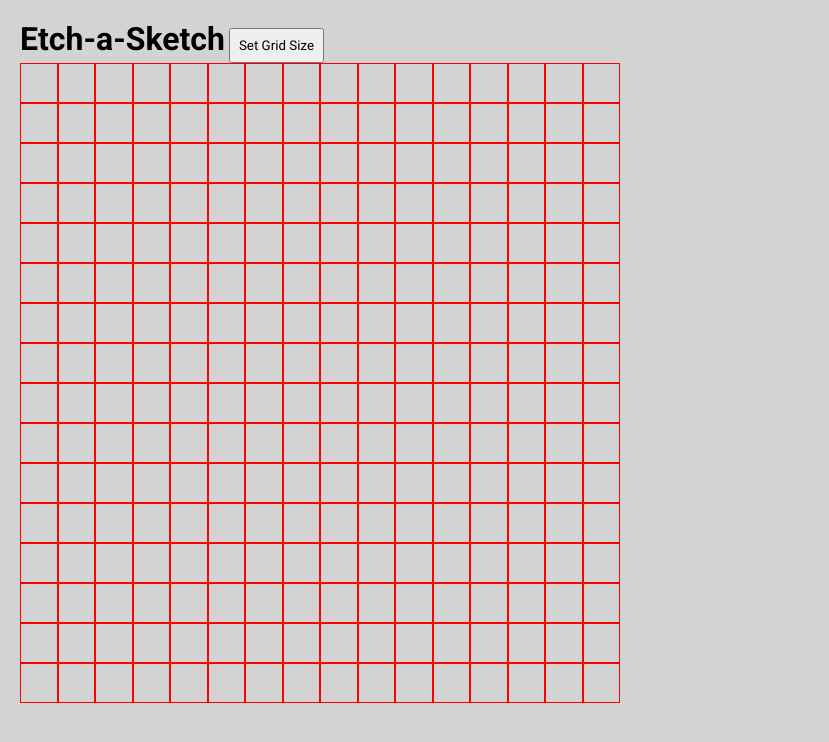
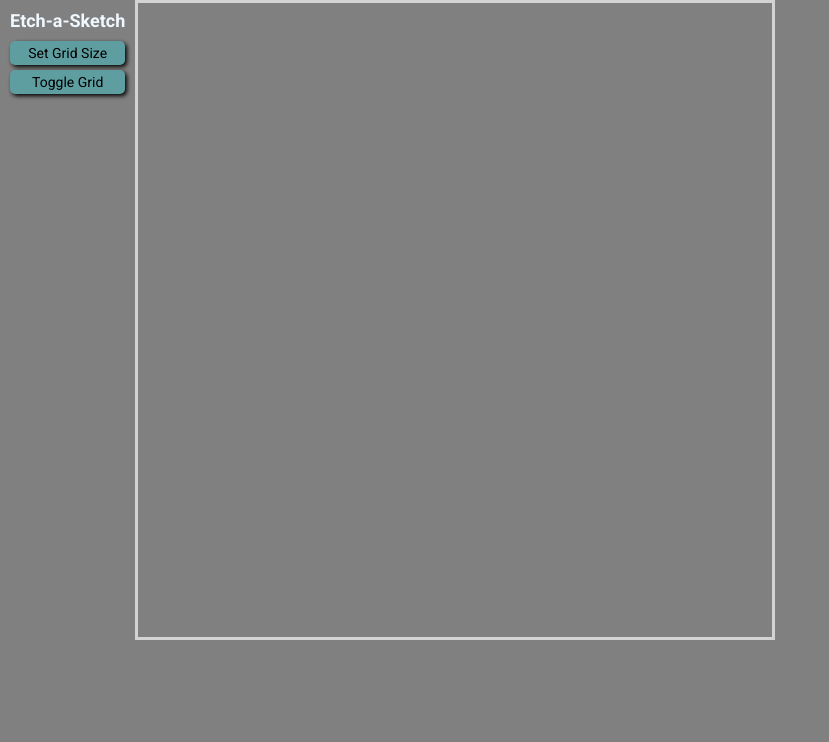
Before and after one commit to Valmord/odin-etchsketch, a plain HTML site: page index.html in a window 1280 px wide. Shown: the whole page, without its empty margins (0-829 px from the left). Drawn offline with Linux system fonts and the light colour scheme.

Commit message:
Created show grid button and added button formatting

```diff
--- a/index.html
+++ b/index.html
@@ -8,16 +8,13 @@
     <script src="./script/code.js" defer></script>
 </head>
 <body>
-    <div class="header">
-
-
+  <div class="container">
+    <div class="sidebar">
+      <h1>Etch-a-Sketch</h1>
+      <button class="grid-size-button grid-size-js">Set Grid Size</button>
+      <button class="toggle-grid">Toggle Grid</button>
     </div>
-    <div class="sidebar">
-        <h1>Etch-a-Sketch</h1>
-        <button class="grid-size-button grid-size-js">Set Grid Size</button>
-    </div>
-    <div class="grid-container">
-
-    </div>
+    <div class="grid-container"></div>
+  </div>
 </body>
 </html>
--- a/script/code.js
+++ b/script/code.js
@@ -1,11 +1,12 @@
 //Create Grid
 let gridSize = 16;
+let gridToggled = false;
 renderGrid();
-
 
 function renderGrid(){
     drawGrid();
     addSquareListeners();
+    if (gridToggled) toggleGridLines();
 }
 
 function drawGrid(){
@@ -31,12 +32,31 @@ function addSquareListeners(){
     })
 }
 
+function toggleGridLines(){
+    const gridSquares = document.querySelectorAll('.grid-square');
+    gridSquares.forEach(square => square.classList.toggle('square-borders'));
+}
+
 const gridSizeButton = document.querySelector('.grid-size-js')
 gridSizeButton.addEventListener('click', () => {
+    gridSizeButton.classList.toggle('toggled-button');
+
+    // Timeout added so you can see bugged is toggled for duration of prompt
+    setTimeout( () => {
         let userGridChoice = +prompt('Please enter a whole number between 1 and 100', 16)
         while(isNaN(userGridChoice) || userGridChoice > 100 || userGridChoice < 1){
             userGridChoice = +prompt('Please enter a number between 1 and 100!');
         }
         gridSize = Math.floor(userGridChoice);
         renderGrid();
+        gridSizeButton.classList.toggle('toggled-button');
+    }, 5)
+
 })
+
+const toggleGridButton = document.querySelector('.toggle-grid')
+toggleGridButton.addEventListener('click',() => {
+    toggleGridLines();
+    gridToggled = !gridToggled;
+    toggleGridButton.classList.toggle('toggled-button');
+})
--- a/styles/style.css
+++ b/styles/style.css
@@ -8,43 +8,66 @@
 }
 
 body {
-    background-color: lightgray;
+    background-color: gray;
+}
+
+.container {
+    display: flex;
+}
+
+.sidebar {
+    display: flex;
+    flex-direction: column;
+    padding: 10px;
 }
 
 h1 {
     display: inline;
-    padding-left: 20px;
+    font-size: 18px;
+    margin-bottom: 10px;
+    color: aliceblue;
 }
 
-.header {
-    display: flex;
-    padding: 10px;
-    gap: 10px;
+.sidebar > button {
+    padding: 4px 0;
+    margin-bottom: 5px;
+    font-size: 14px;
+    background-color: cadetblue;
+    border-radius: 5px;
+    border-style: none;
+    box-shadow: 2px 2px 4px 0px;
 }
 
-.grid-size-button {
-    padding: 8px;
+.sidebar > .toggled-button {
+    box-shadow: 0 0 0 0;
+    background-color: orange;
 }
+
 
 .grid-container {
     display: flex;
     flex-direction: column;
     height: 80vh;
     width: 80vh;
+    border-width: 3px;
+    border-style: solid;
+    border-color: lightgray;
 }
 
 .square-container {
-    padding: 0 20px;
     display: flex;
     flex: 1 0 0;
 }
 
 .grid-square {
-    border-style: solid;
-    border-color: red;
-    border-width: 1px;
     flex: 1 0 0;
     height: 100%;
+}
+
+.square-borders {
+    border-style: solid;
+    border-color: lightgray;
+    border-width: 0.1px;
 }
 
 .sketched {
```
Lines whose indentation alone changed are shown as unchanged.
